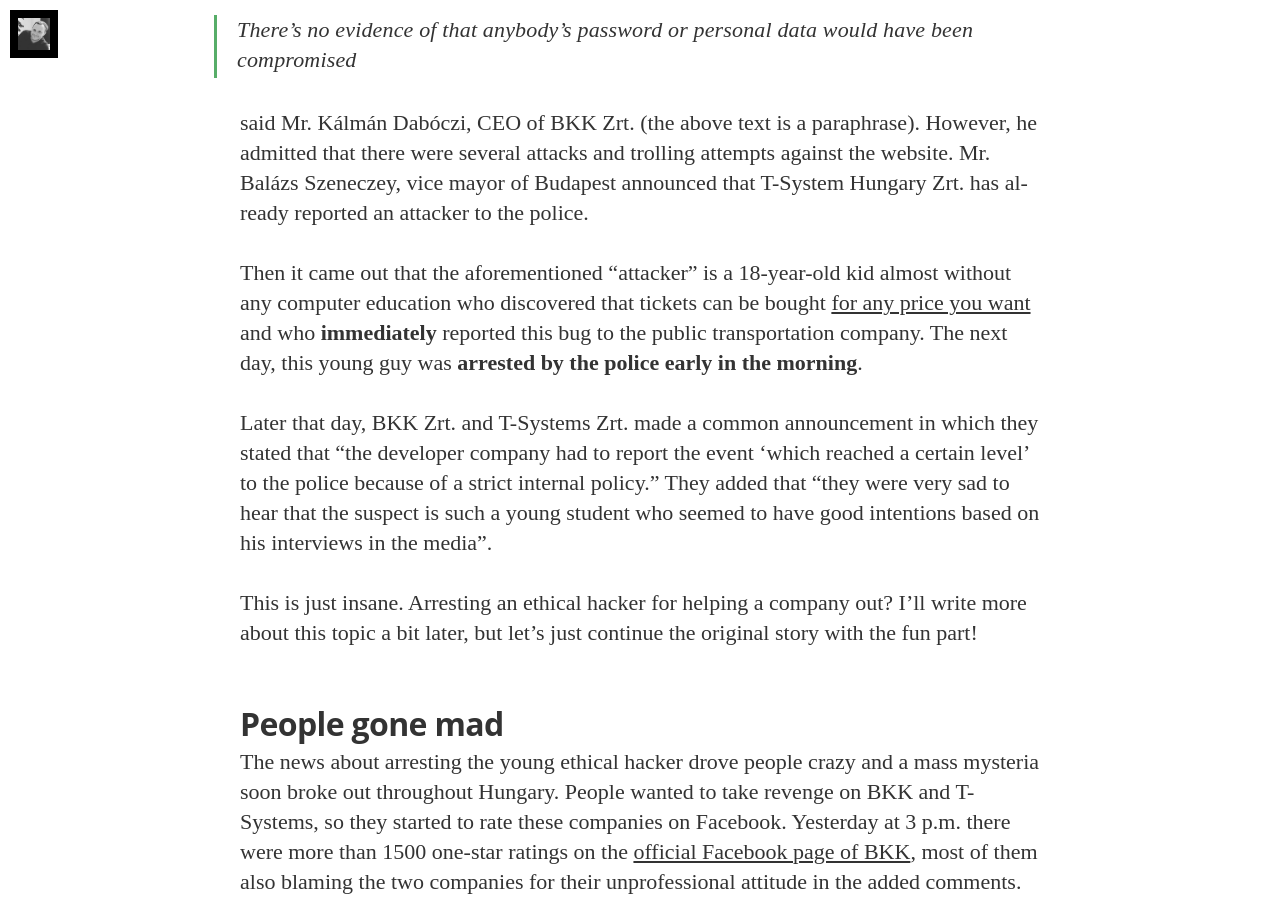
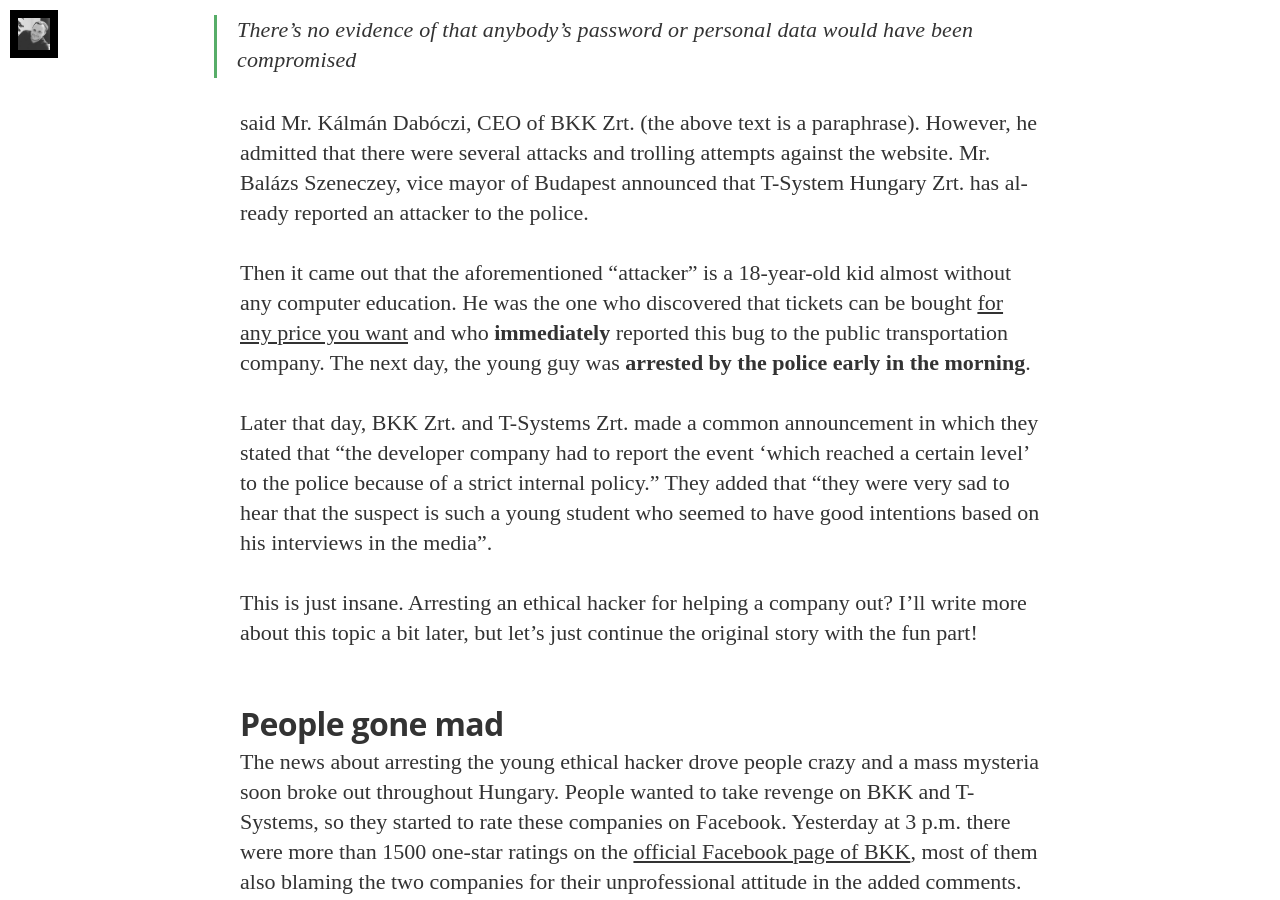
Before and after one commit to kocsismate/kocsismate.github.io, a Jekyll site: the page built from _posts/2017-07-23-18-year-old-ethical-hacker-got-arrested-in-hungary.md, in a window 1280 px wide and 900 px high, scrolled down 4202 px. Built offline with Jekyll 4.4.1, drawn with Linux system fonts in a browser that asks for light colours; nearby versions of some CDN libraries; some web fonts are replaced; comment, search, counter and statistics services are not loaded.

Commit message:
Made text smoother to read

```diff
--- a/_posts/2017-07-23-18-year-old-ethical-hacker-got-arrested-in-hungary.md
+++ b/_posts/2017-07-23-18-year-old-ethical-hacker-got-arrested-in-hungary.md
@@ -63,9 +63,9 @@
 attacks and trolling attempts against the website. Mr. Balázs Szeneczey, vice mayor of Budapest announced that
 T-System Hungary Zrt. has already reported an attacker to the police.
 
-Then it came out that the aforementioned "attacker" is a 18-year-old kid almost without any computer education who
-discovered that tickets can be bought [for any price you want](#security-gone-wrong) and who **immediately** reported this
-bug to the public transportation company. The next day, this young guy was **arrested by the police early in
+Then it came out that the aforementioned "attacker" is a 18-year-old kid almost without any computer education. He was
+the one who discovered that tickets can be bought [for any price you want](#security-gone-wrong) and who **immediately**
+reported this bug to the public transportation company. The next day, the young guy was **arrested by the police early in
 the morning**.
 
 Later that day, BKK Zrt. and T-Systems Zrt. made a common announcement in which they stated that "the developer company had
```
